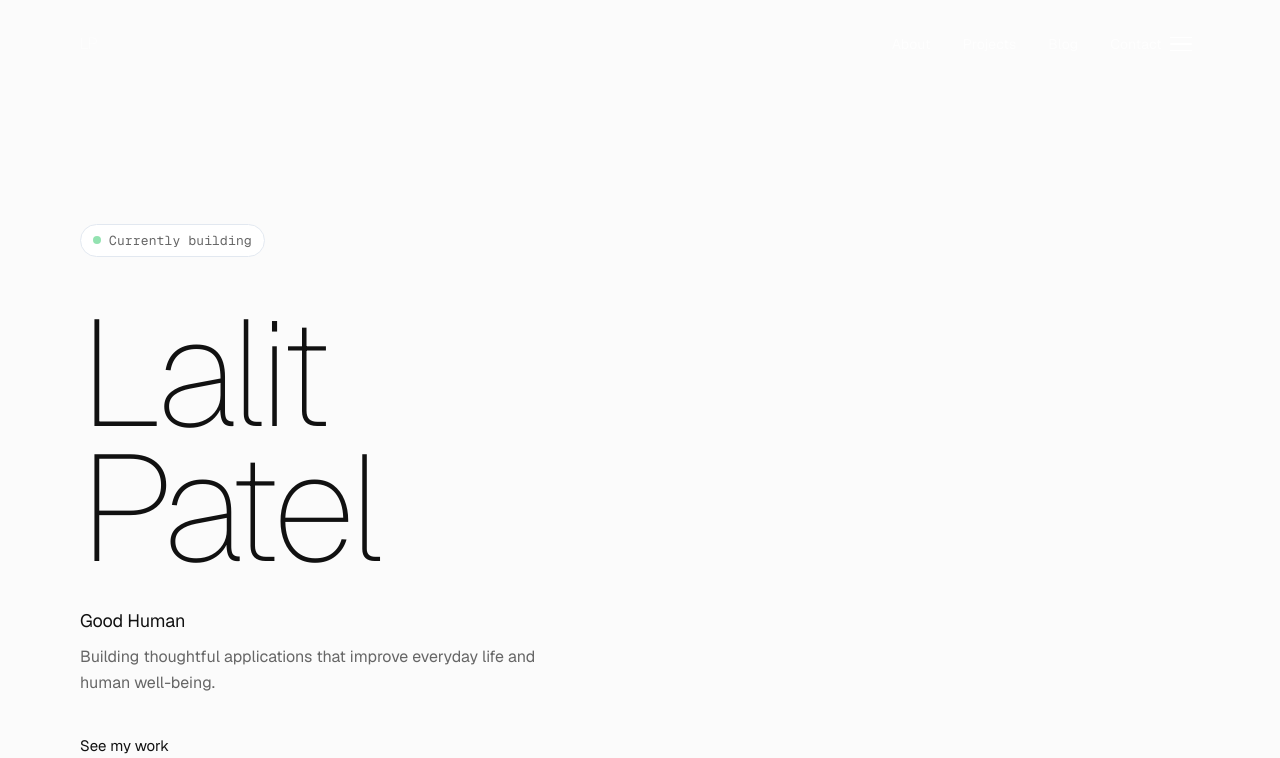
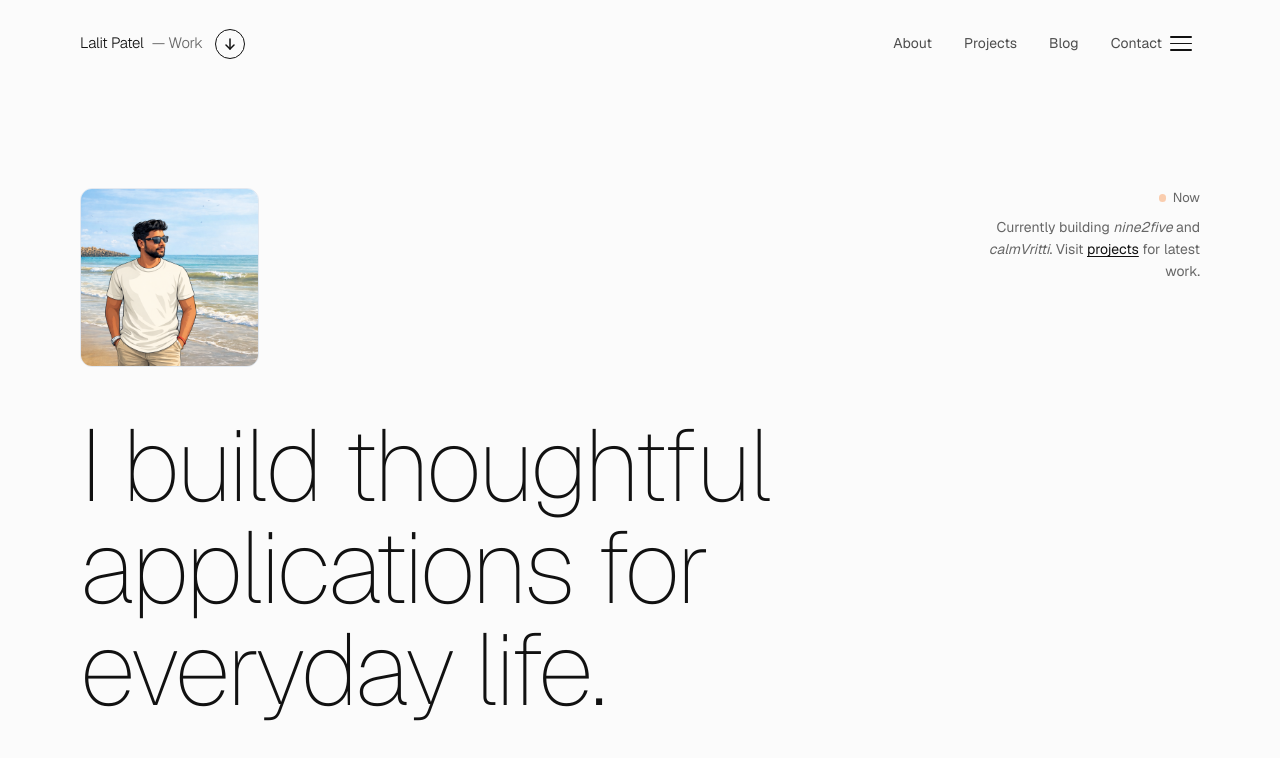
Before and after one commit to patellalit1507-max/portfolio, a Next.js app: page / in a window 1280 px wide. Shown: the top 758 px of the page. Built offline with nearby package versions, Linux system fonts and the light colour scheme.

Commit message:
update aviator

```diff
--- a/components/Footer.tsx
+++ b/components/Footer.tsx
@@ -19,10 +19,10 @@ const columns = [
   {
     heading: 'Connect',
     links: [
-      { label: 'GitHub',    href: 'https://github.com/YOUR_USERNAME' },
-      { label: 'LinkedIn',  href: 'https://linkedin.com/in/YOUR_USERNAME' },
+      { label: 'GitHub',    href: 'https://github.com/patellalit1507-max/' },
+      { label: 'LinkedIn',  href: 'https://www.linkedin.com/in/lalitpatel1507/' },
       { label: 'Twitter/X', href: 'https://x.com/YOUR_USERNAME' },
-      { label: 'Email',     href: 'mailto:hello@lalitpatel.com' },
+      { label: 'Email',     href: 'mailto:patellalit1507@gmail.com' },
     ],
   },
 ]
--- a/components/Header.tsx
+++ b/components/Header.tsx
@@ -14,12 +14,11 @@ export default function Header() {
   const [scrolled, setScrolled] = useState(false)
 
   useEffect(() => {
-    const onScroll = () => setScrolled(window.scrollY > 20)
+    const onScroll = () => setScrolled(window.scrollY > 10)
     window.addEventListener('scroll', onScroll, { passive: true })
     return () => window.removeEventListener('scroll', onScroll)
   }, [])
 
-  // Prevent body scroll when menu is open
   useEffect(() => {
     document.body.style.overflow = menuOpen ? 'hidden' : ''
     return () => { document.body.style.overflow = '' }
@@ -37,32 +36,60 @@ export default function Header() {
           alignItems: 'center',
           paddingLeft:  'var(--wrap-x)',
           paddingRight: 'var(--wrap-x)',
-          mixBlendMode: 'difference',
+          backgroundColor: 'var(--bg-100)',
+          borderBottom: scrolled ? '1px solid var(--border-100)' : '1px solid transparent',
+          transition: 'border-color 0.3s var(--ease)',
         }}
       >
         {/* Logo */}
+        <div style={{ display: 'flex', alignItems: 'center', gap: '0.75rem', marginRight: 'auto' }}>
           <a
             href="/"
             style={{
-            color: '#fff',
-            fontWeight: 100,
-            fontSize: '1rem',
+              color: 'var(--bg-950)',
+              fontWeight: 300,
+              fontSize: '0.9375rem',
               letterSpacing: '-0.02em',
-            marginRight: 'auto',
               textDecoration: 'none',
+              display: 'flex',
+              alignItems: 'center',
+              gap: '0.5rem',
             }}
           >
-          LP
+            Lalit Patel
+            <span style={{ color: 'var(--text-900)', fontWeight: 300 }}>— Work</span>
           </a>
+
+          {/* Circle arrow button */}
+          <a
+            href="#projects"
+            aria-label="Scroll to projects"
+            style={{
+              width: '1.875rem',
+              height: '1.875rem',
+              borderRadius: '50%',
+              border: '1px solid var(--border-950)',
+              display: 'flex',
+              alignItems: 'center',
+              justifyContent: 'center',
+              color: 'var(--bg-950)',
+              flexShrink: 0,
+              transition: 'background var(--trans-fastest) var(--ease)',
+            }}
+            onMouseEnter={(e) => ((e.currentTarget as HTMLElement).style.background = 'var(--bg-950)')}
+            onMouseLeave={(e) => ((e.currentTarget as HTMLElement).style.background = 'transparent')}
+          >
+            <svg width="12" height="12" viewBox="0 0 12 12" fill="none" stroke="currentColor" strokeWidth="1.5" strokeLinecap="round" strokeLinejoin="round" aria-hidden>
+              <line x1="6" y1="1" x2="6" y2="11" />
+              <polyline points="2,7 6,11 10,7" />
+            </svg>
+          </a>
+        </div>
 
         {/* Desktop nav */}
         <nav
           aria-label="Main navigation"
-          style={{
-            display: 'flex',
-            gap: '2rem',
-            alignItems: 'center',
-          }}
+          style={{ display: 'flex', gap: '2rem', alignItems: 'center' }}
           className="hidden md:flex"
         >
           {navLinks.map((link) => (
@@ -70,14 +97,13 @@ export default function Header() {
               key={link.href}
               href={link.href}
               style={{
-                color: '#fff',
+                color: 'var(--text-950)',
                 fontSize: '0.875rem',
-                letterSpacing: '0.01em',
-                transition: 'opacity var(--trans-fastest) var(--ease)',
-                opacity: 0.7,
+                letterSpacing: '0.005em',
+                transition: 'color var(--trans-fastest) var(--ease)',
               }}
-              onMouseEnter={(e) => ((e.target as HTMLElement).style.opacity = '1')}
-              onMouseLeave={(e) => ((e.target as HTMLElement).style.opacity = '0.7')}
+              onMouseEnter={(e) => ((e.target as HTMLElement).style.color = 'var(--bg-950)')}
+              onMouseLeave={(e) => ((e.target as HTMLElement).style.color = 'var(--text-950)')}
             >
               {link.label}
             </a>
@@ -92,31 +118,22 @@ export default function Header() {
           onClick={() => setMenuOpen((v) => !v)}
           className="md:hidden"
           style={{
-            background: 'none',
-            border: 'none',
-            cursor: 'pointer',
-            padding: '0.5rem',
-            display: 'flex',
-            flexDirection: 'column',
-            gap: '5px',
+            background: 'none', border: 'none', cursor: 'pointer',
+            padding: '0.5rem', display: 'flex', flexDirection: 'column', gap: '5px',
           }}
         >
           {[0, 1, 2].map((i) => (
             <span
               key={i}
               style={{
-                display: 'block',
-                width: '22px',
-                height: '1.5px',
-                backgroundColor: '#fff',
-                borderRadius: '1px',
+                display: 'block', width: '22px', height: '1.5px',
+                backgroundColor: 'var(--bg-950)', borderRadius: '1px',
                 transformOrigin: 'center',
                 transition: `transform var(--trans-fastest) var(--ease), opacity var(--trans-fastest) var(--ease)`,
-                transform:
-                  menuOpen
-                    ? i === 0 ? 'rotate(45deg) translateY(6.5px)' :
-                      i === 1 ? 'scaleX(0)'                         :
-                                 'rotate(-45deg) translateY(-6.5px)'
+                transform: menuOpen
+                  ? i === 0 ? 'rotate(45deg) translateY(6.5px)'
+                  : i === 1 ? 'scaleX(0)'
+                  : 'rotate(-45deg) translateY(-6.5px)'
                   : 'none',
                 opacity: menuOpen && i === 1 ? 0 : 1,
               }}
@@ -129,14 +146,10 @@ export default function Header() {
       <div
         aria-hidden={!menuOpen}
         style={{
-          position: 'fixed',
-          inset: 0,
-          zIndex: 39,
+          position: 'fixed', inset: 0, zIndex: 39,
           backgroundColor: 'var(--bg-950)',
-          display: 'flex',
-          flexDirection: 'column',
-          justifyContent: 'center',
-          paddingLeft: 'var(--wrap-x)',
+          display: 'flex', flexDirection: 'column',
+          justifyContent: 'center', paddingLeft: 'var(--wrap-x)',
           transform: menuOpen ? 'scaleY(1)' : 'scaleY(0)',
           transformOrigin: 'top',
           transition: `transform var(--trans-fast) var(--ease)`,
@@ -150,13 +163,10 @@ export default function Header() {
               href={link.href}
               onClick={() => setMenuOpen(false)}
               style={{
-                display: 'block',
-                color: 'var(--text-50)',
+                display: 'block', color: 'var(--text-50)',
                 fontSize: 'clamp(2.5rem, 6vw, 5rem)',
-                fontWeight: 100,
-                letterSpacing: '-0.03em',
-                lineHeight: 1.2,
-                paddingBlock: '0.3rem',
+                fontWeight: 100, letterSpacing: '-0.03em',
+                lineHeight: 1.2, paddingBlock: '0.3rem',
                 opacity: menuOpen ? 1 : 0,
                 transform: menuOpen ? 'translateY(0)' : 'translateY(1rem)',
                 transition: `opacity var(--trans-fast) var(--ease) ${0.1 + i * 0.07}s,
--- a/components/Hero.tsx
+++ b/components/Hero.tsx
@@ -1,7 +1,4 @@
 'use client'
-
-import Badge from './Badge'
-import Button from './Button'
 
 export default function Hero() {
   return (
@@ -12,135 +9,177 @@ export default function Hero() {
         display: 'flex',
         flexDirection: 'column',
         justifyContent: 'center',
-        padding: 'calc(var(--header-height) + 3rem) var(--wrap-x) 5rem',
+        padding: 'clamp(3rem, 8vw, 6rem) var(--wrap-x) 5rem',
         position: 'relative',
-        overflow: 'hidden',
       }}
     >
-      {/* Status badge — top left */}
-      <div style={{ marginBottom: '3rem' }}>
-        <Badge text="Currently building" />
-      </div>
-
-      {/* Main content grid */}
-      <div
-        style={{
-          display: 'grid',
-          gridTemplateColumns: '1fr',
-          gap: '3rem',
-          alignItems: 'end',
-        }}
-        className="lg:grid-cols-[1fr_auto]"
-      >
-        {/* Left — text */}
-        <div>
-          {/* Display name */}
-          <h1
-            className="heading-xl"
-            style={{
-              color: 'var(--bg-950)',
-              marginBottom: '2rem',
-              maxWidth: 'none',
-            }}
-          >
-            Lalit
-            <br />
-            Patel
-          </h1>
-
-          {/* Role + tagline */}
-          <div style={{ maxWidth: '48ch', marginBottom: '2.5rem' }}>
-            <p
-              style={{
-                fontSize: '1.125rem',
-                fontWeight: 400,
-                color: 'var(--bg-950)',
-                marginBottom: '0.6rem',
-                letterSpacing: '-0.01em',
-              }}
-            >
-              Good Human
-            </p>
-            <p
-              style={{
-                fontSize: '1rem',
-                color: 'var(--text-900)',
-                lineHeight: 1.6,
-              }}
-            >
-              Building thoughtful applications that improve everyday life and
-              human well-being.
-            </p>
-          </div>
-
-          {/* CTA */}
-          <Button href="#projects">See my work</Button>
-        </div>
-
-        {/* Right — profile photo */}
+      {/* ── Top row: avatar left · "Now" panel right ── */}
       <div
         style={{
           display: 'flex',
-            justifyContent: 'flex-end',
-            alignItems: 'flex-end',
+          justifyContent: 'space-between',
+          alignItems: 'flex-start',
+          marginBottom: '3rem',
+          gap: '2rem',
         }}
       >
+        {/* Avatar — top left, rounded square */}
         <div
-            title="Profile photo"
           style={{
-              width: 'clamp(140px, 20vw, 260px)',
-              height: 'clamp(140px, 20vw, 260px)',
-              borderRadius: '50%',
-              border: '2px dashed var(--border-200, #ccc)',
+            width: 'clamp(120px, 14vw, 180px)',
+            height: 'clamp(120px, 14vw, 180px)',
+            borderRadius: '12px',
             overflow: 'hidden',
-              cursor: 'grab',
+            backgroundColor: 'var(--bg-200)',
             flexShrink: 0,
-              position: 'relative',
-              backgroundColor: 'var(--bg-200)',
+            border: '1px solid var(--border-100)',
             display: 'flex',
             alignItems: 'center',
             justifyContent: 'center',
           }}
         >
-            {/*
-              TODO: Replace this SVG avatar with your real photo.
-              1. Add your image to /public/avatar.jpg (or .webp)
-              2. Replace the <img> tag below:
-                 <img src="/avatar.jpg" alt="Lalit Patel" style={{ width:'100%', height:'100%', objectFit:'cover' }} />
-            */}
           <img
-              src="/avatar-placeholder.svg"
+            src="/avatar.png"
             alt="Lalit Patel"
-              style={{ width: '65%', height: '65%', opacity: 0.4 }}
+            style={{ width: '100%', height: '100%', objectFit: 'cover' }}
             draggable={false}
           />
         </div>
-        </div>
-      </div>
 
-      {/* Scroll hint */}
+        {/* Now panel — top right */}
         <div
           style={{
-          position: 'absolute',
-          bottom: '2rem',
-          left: 'var(--wrap-x)',
             display: 'flex',
+            flexDirection: 'column',
+            gap: '0.6rem',
+            maxWidth: '22ch',
+            textAlign: 'right',
+          }}
+        >
+          {/* Beacon badge */}
+          <span
+            style={{
+              display: 'inline-flex',
               alignItems: 'center',
-          gap: '0.5rem',
+              justifyContent: 'flex-end',
+              gap: '0.4rem',
+              fontSize: '0.8125rem',
               color: 'var(--text-900)',
-          fontSize: '0.8125rem',
-          fontFamily: 'var(--font-geist-mono)',
             }}
           >
             <span
               style={{
-            display: 'inline-block',
-            width: '1.5rem',
-            height: '1px',
-            backgroundColor: 'var(--border-100)',
+                width: '0.45rem',
+                height: '0.45rem',
+                borderRadius: '50%',
+                backgroundColor: '#f97316',
+                animation: 'Badge-beacon-fade 1.3s linear infinite',
+                flexShrink: 0,
               }}
             />
-        Scroll to explore
+            Now
+          </span>
+
+          {/* Status description */}
+          <p
+            style={{
+              fontSize: '0.875rem',
+              color: 'var(--text-900)',
+              lineHeight: 1.55,
+            }}
+          >
+            Currently building{' '}
+            <em>nine2five</em>{' '}
+            and{' '}
+            <em>calmVritti</em>.{' '}
+            Visit{' '}
+            <a
+              href="#projects"
+              style={{
+                color: 'var(--bg-950)',
+                textDecoration: 'underline',
+                textUnderlineOffset: '2px',
+              }}
+            >
+              projects
+            </a>{' '}
+            for latest work.
+          </p>
+        </div>
+      </div>
+
+      {/* ── Main heading ── */}
+      <h1
+        style={{
+          fontSize: 'clamp(2.75rem, 2.75rem + 4.5vw, 7.5rem)',
+          fontWeight: 100,
+          letterSpacing: '-0.03em',
+          lineHeight: 1.0,
+          color: 'var(--bg-950)',
+          maxWidth: 'none',
+          marginBottom: '2.5rem',
+        }}
+      >
+        I build thoughtful
+        <br />
+        applications for
+        <br />
+        everyday life.
+      </h1>
+
+      {/* ── Pill CTA buttons ── */}
+      <div style={{ display: 'flex', gap: '0.75rem', flexWrap: 'wrap' }}>
+        <a
+          href="#projects"
+          style={{
+            display: 'inline-flex',
+            alignItems: 'center',
+            padding: '0.6rem 1.375rem',
+            borderRadius: '999px',
+            border: '1px solid var(--border-950)',
+            fontSize: '0.9375rem',
+            color: 'var(--bg-950)',
+            fontWeight: 400,
+            transition: `background var(--trans-fastest) var(--ease), color var(--trans-fastest) var(--ease)`,
+            cursor: 'pointer',
+          }}
+          onMouseEnter={(e) => {
+            const el = e.currentTarget as HTMLElement
+            el.style.background = 'var(--bg-950)'
+            el.style.color = 'var(--text-50)'
+          }}
+          onMouseLeave={(e) => {
+            const el = e.currentTarget as HTMLElement
+            el.style.background = 'transparent'
+            el.style.color = 'var(--bg-950)'
+          }}
+        >
+          Selected Works
+        </a>
+
+        <a
+          href="#about"
+          style={{
+            display: 'inline-flex',
+            alignItems: 'center',
+            padding: '0.6rem 1.375rem',
+            borderRadius: '999px',
+            border: '1px solid var(--border-100)',
+            fontSize: '0.9375rem',
+            color: 'var(--text-950)',
+            fontWeight: 400,
+            transition: `border-color var(--trans-fastest) var(--ease)`,
+            cursor: 'pointer',
+          }}
+          onMouseEnter={(e) =>
+            ((e.currentTarget as HTMLElement).style.borderColor = 'var(--border-950)')
+          }
+          onMouseLeave={(e) =>
+            ((e.currentTarget as HTMLElement).style.borderColor = 'var(--border-100)')
+          }
+        >
+          About me
+        </a>
       </div>
     </section>
   )
--- a/components/Projects.tsx
+++ b/components/Projects.tsx
@@ -15,22 +15,22 @@ import Button from './Button'
  */
 const projects = [
   {
-    id: 'project-one',
-    title: 'Project One',
-    role: ['Product design', 'Web dev'],
+    id: '#01',
+    title: 'nine2five',
+    role: ['App dev', 'full stack'],
     description:
-      'A short description of what this project does and the problem it solves. Replace with your real project details.',
+      'Application is an initiative to solve traffic problem in meteros using deep analytics',
     href: '#',
     bg: '#00081f',
     accent: '#3959f9',
     textColor: '#ffffff',
   },
   {
-    id: 'project-two',
-    title: 'Project Two',
-    role: ['App dev', 'Frontend'],
+    id: '#02',
+    title: 'calmVritti',
+    role: ['App dev', 'full stack'],
     description:
-      'A short description of what this project does and the problem it solves. Replace with your real project details.',
+      'A application which will provide you best personalized yoga session.',
     href: '#',
     bg: '#1a0a00',
     accent: '#e85d00',
```
Also changed, not shown: public/avatar.png (added). Lines whose indentation alone changed are shown as unchanged.
